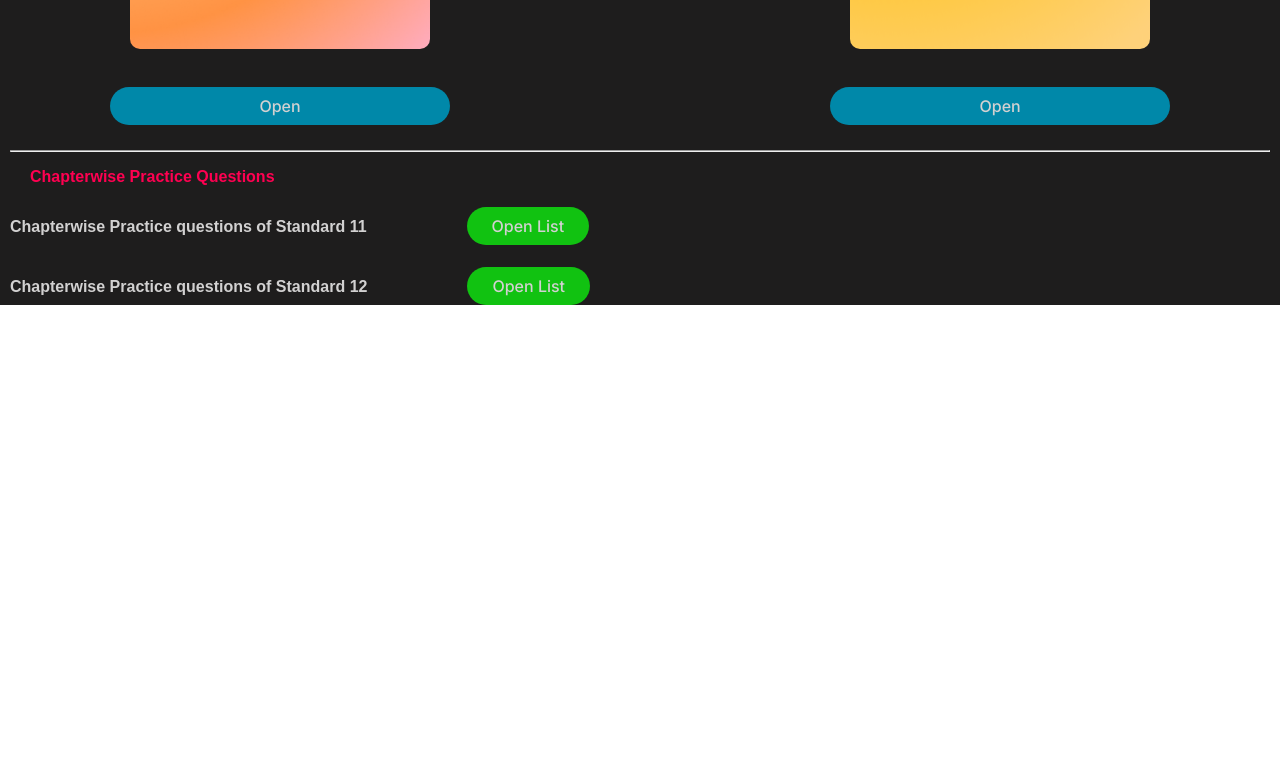
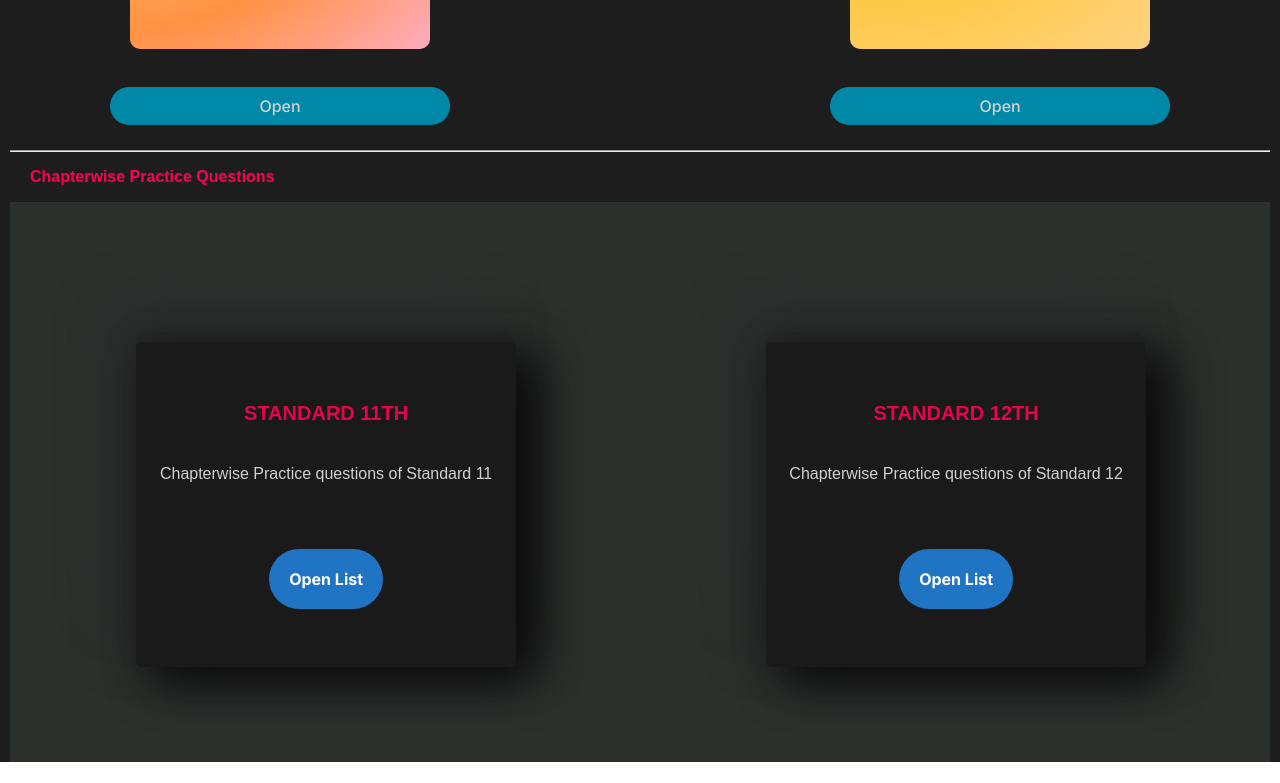
Before and after one commit to Jigsaw-23122002/Mht-Cet-Application, a React (Create React App) app in the folder frontend/: page /Physics in a window 1280 px wide. Shown: the part 1084-1867 px from the top of the page. Before the commit the page ends 1410 px from the top, so only its background shows below. Built offline with nearby package versions, Linux system fonts and the light colour scheme; no server answers.

Commit message:
Cleaning code

```diff
--- a/frontend/src/ChemistrySection/Chemistry.js
+++ b/frontend/src/ChemistrySection/Chemistry.js
@@ -121,7 +121,7 @@ function Chemistry() {
                     State board 11<sup>th</sup>Textbook
                   </b>
                 </p>
-              <img id="tb" src={one}/>
+                <img id="tb" src={one} />
                 <br />
                 <button>
                   <a href="https://drive.google.com/drive/u/0/folders/1ezEagHTXt_m6KCrq_51_UkBYQ29aUMJV">
@@ -155,18 +155,40 @@ function Chemistry() {
             <b>Chapterwise Practice Questions</b>
           </p>
           <div>
+            <div className="containerss">
+              <div className="card__containerss">
+                <div className="cardss">
+                  <div className="card__contentss">
+                    <h3 className="card__headerss">Standard 11Th</h3>
+                    <p className="card__infoss">
+                      Chapterwise Practice questions of Standard 11
+                    </p>
+                    {!watch11 && (
+                      <button className="card__buttonss" onClick={wth11}>
+                        Open List
+                      </button>
+                    )}
+                  </div>
+                </div>
+                <div className="cardss">
+                  <div className="card__contentss">
+                    <h3 className="card__headerss">Standard 12Th</h3>
+                    <p className="card__infoss">
+                      Chapterwise Practice questions of Standard 12
+                    </p>
+                    {!watch12 && (
+                      <button className="card__buttonss" onClick={wth12}>
+                        Open List
+                      </button>
+                    )}
+                  </div>
+                </div>
+              </div>
+            </div>
             <div>
-              <h4>
-                Chapterwise Practice questions of standard 11
-                {!watch11 && <button id="openList" onClick={wth11}>Open List</button>}
-              </h4>
               <div>{watch11 && <ChemistryPractice11 value={clswth11} />}</div>
             </div>
             <div>
-              <h4>
-                Chapterwise Practice questions of standard 12
-                {!watch12 && <button id="openList"onClick={wth12}>Open List</button>}
-              </h4>
               <div>{watch12 && <ChemistryPractice12 value={clswth12} />}</div>
             </div>
           </div>
--- a/frontend/src/MathsSection/Maths.js
+++ b/frontend/src/MathsSection/Maths.js
@@ -2,12 +2,11 @@ import { useState } from "react";
 import MathsPractice11 from "./MathsPractice11";
 import MathsPractice12 from "./MathsPractice12";
 import { Link } from "react-router-dom";
-import t1 from '../ChemistrySection/one.png';
-import t2 from '../ChemistrySection/two.png'
-import t3 from '../PhysicsSection/one.png';
-import t4 from '../PhysicsSection/two.png'
-import mgif from './mgif.gif';
-
+import t1 from "../ChemistrySection/one.png";
+import t2 from "../ChemistrySection/two.png";
+import t3 from "../PhysicsSection/one.png";
+import t4 from "../PhysicsSection/two.png";
+import mgif from "./mgif.gif";
 
 function Maths(props) {
   let [watch11, setWatch11] = useState(false);
@@ -127,7 +126,7 @@ function Maths(props) {
                   State board 11<sup>th</sup>Textbook
                 </b>
               </p>
-              <img id="tbs" src={t1}/>
+              <img id="tbs" src={t1} />
               <br />
               <button>
                 <a href="https://drive.google.com/drive/u/0/folders/10GFS93eUh_CCoWnk2ng3oN5WJckP7kxF">
@@ -141,7 +140,7 @@ function Maths(props) {
                   State board 12<sup>th</sup>Textbook
                 </b>
               </p>
-              <img id="tbs" src={t2}/>
+              <img id="tbs" src={t2} />
               <br />
               <button>
                 <a href="https://drive.google.com/drive/u/0/folders/1fNdnOkY33-wvwoWqO9oH4Bc747WkfIqm">
@@ -155,7 +154,7 @@ function Maths(props) {
                   State board 12<sup>th</sup>Textbook
                 </b>
               </p>
-              <img id="tbs" src={t3}/>
+              <img id="tbs" src={t3} />
               <br />
               <button>
                 <a href="https://drive.google.com/drive/u/0/folders/1kCGptgRcqfoXdz9KuJ7oxlfu9mSO3Reh">
@@ -169,7 +168,7 @@ function Maths(props) {
                   State board 12<sup>th</sup>Textbook
                 </b>
               </p>
-              <img id="tbs" src={t4}/>
+              <img id="tbs" src={t4} />
               <br />
               <button>
                 <a href="https://drive.google.com/drive/u/0/folders/11TR3cWGGH4RhVbLWk-v6hWXu6gAE1phZ">
@@ -184,24 +183,37 @@ function Maths(props) {
           <b>Chapterwise Practice Questions</b>
         </p>
         <div>
-          <h4>
-            Chapterwise Practice questions of standard 11
+          <div className="containerss">
+            <div className="card__containerss">
+              <div className="cardss">
+                <div className="card__contentss">
+                  <h3 className="card__headerss">Standard 11Th</h3>
+                  <p className="card__infoss">
+                    Chapterwise Practice questions of Standard 11
+                  </p>
                   {!watch11 && (
-              <button id="openList" onClick={wth11}>
+                    <button className="card__buttonss" onClick={wth11}>
                       Open List
                     </button>
                   )}
-          </h4>
-          <div>{watch11 && <MathsPractice11 value={clswth11} />}</div>
-          <h4>
-            {" "}
-            Chapterwise Practice questions of standard 12
+                </div>
+              </div>
+              <div className="cardss">
+                <div className="card__contentss">
+                  <h3 className="card__headerss">Standard 12Th</h3>
+                  <p className="card__infoss">
+                    Chapterwise Practice questions of Standard 12
+                  </p>
                   {!watch12 && (
-              <button id="openList" onClick={wth12}>
+                    <button className="card__buttonss" onClick={wth12}>
                       Open List
                     </button>
                   )}
-          </h4>
+                </div>
+              </div>
+            </div>
+          </div>
+          <div>{watch11 && <MathsPractice11 value={clswth11} />}</div>
           <div>{watch12 && <MathsPractice12 value={clswth12} />}</div>
         </div>
       </div>
--- a/frontend/src/PhysicsSection/Cards.css
+++ b/frontend/src/PhysicsSection/Cards.css
@@ -128,3 +128,58 @@
     justify-content: center;
   }
 }
+
+.containerss {
+  width: 100%;
+  height: 70vh;
+  background: #2c302d;
+}
+
+.cardss {
+  width: 60%;
+  height: 80%;
+  max-height: 300px;
+  padding: auto;
+  text-align: center;
+  background: #242625;
+  border-radius: 10px;
+  box-shadow: 25px 25px 50px #1b1c1b, -25px -25px 50px #2d302f;
+}
+.card__containerss {
+  display: grid;
+  width: 100%;
+  height: 100%;
+  grid-template-columns: 1fr 1fr;
+  align-items: center;
+  justify-items: center;
+  color: white;
+}
+.card__contentss {
+  width: 90%;
+  height: 95%;
+  background: #191a19;
+  margin: 10px auto;
+  border-radius: 5px;
+  padding: 20px;
+  cursor: pointer;
+  box-shadow: 16px 16px 44px #0a0a0a, -16px -16px 44px #282a28;
+  transition: 0.3s all ease-in-out;
+}
+.card__contentss:hover {
+  margin-top: -10px;
+}
+.card__headerss {
+  text-transform: uppercase;
+  font-size: 20px;
+  margin: 40px auto;
+}
+.card__buttonss {
+  padding: 20px;
+  border-radius: 50px;
+  background: #1f75c4;
+  color: white;
+  font-weight: bold;
+  cursor: pointer;
+  border: none;
+  margin: 50px auto;
+}
--- a/frontend/src/PhysicsSection/Physics.js
+++ b/frontend/src/PhysicsSection/Physics.js
@@ -146,26 +146,42 @@ function Physics() {
             <b>Chapterwise Practice Questions</b>
           </p>
           <div>
+            <div className="containerss">
+              <div className="card__containerss">
+                <div className="cardss">
+                  <div className="card__contentss">
+                    <h3 className="card__headerss">Standard 11Th</h3>
+                    <p className="card__infoss">
+                      Chapterwise Practice questions of Standard 11
+                    </p>
+                    {!watch11 && (
+                      <button className="card__buttonss" onClick={wth11}>
+                        Open List
+                      </button>
+                    )}
+                  </div>
+                </div>
+                <div className="cardss">
+                  <div className="card__contentss">
+                    <h3 className="card__headerss">Standard 12Th</h3>
+                    <p className="card__infoss">
+                      Chapterwise Practice questions of Standard 12
+                    </p>
+                    {!watch12 && (
+                      <button className="card__buttonss" onClick={wth12}>
+                        Open List
+                      </button>
+                    )}
+                  </div>
+                </div>
+              </div>
+            </div>
             <div>
-              <h4>
-                Chapterwise Practice questions of Standard 11
-                {!watch11 && (
-                  <button id="openList" onClick={wth11}>
-                    Open List
-                  </button>
-                )}
-              </h4>
+              <h4></h4>
               <div>{watch11 && <PhysicsPractice11 value={clswth11} />}</div>
             </div>
             <div>
-              <h4>
-                Chapterwise Practice questions of Standard 12
-                {!watch12 && (
-                  <button id="openList" onClick={wth12}>
-                    Open List
-                  </button>
-                )}
-              </h4>
+              <h4></h4>
               <div>{watch12 && <PhysicsPractice12 value={clswth12} />}</div>
             </div>
           </div>
```
Also changed, not shown: 1 other file (tests, documents, lock files or other folders). Lines whose indentation alone changed are shown as unchanged.
